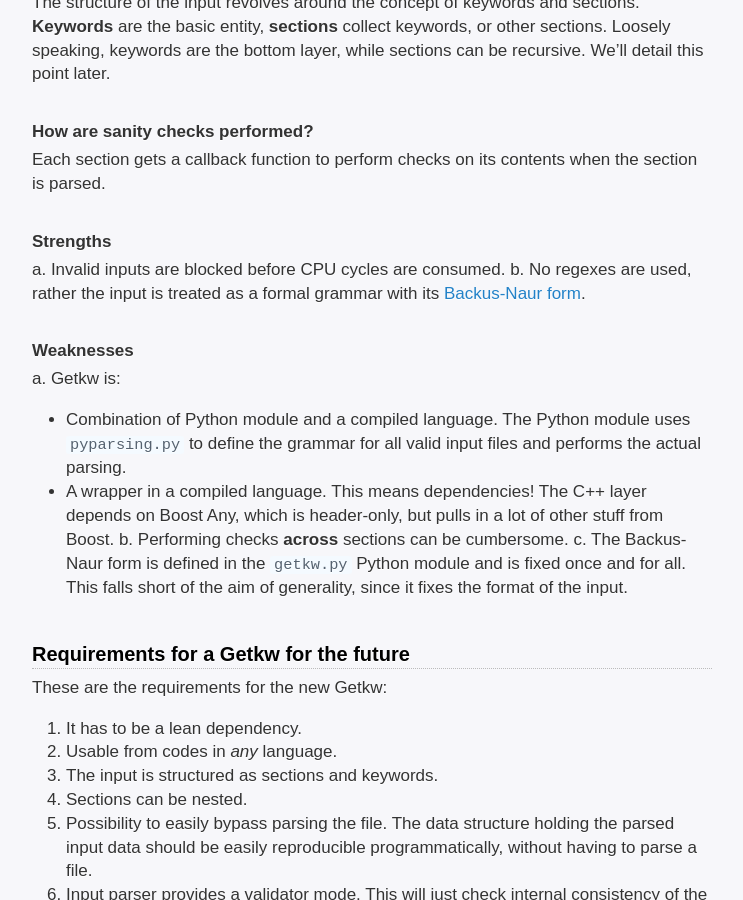
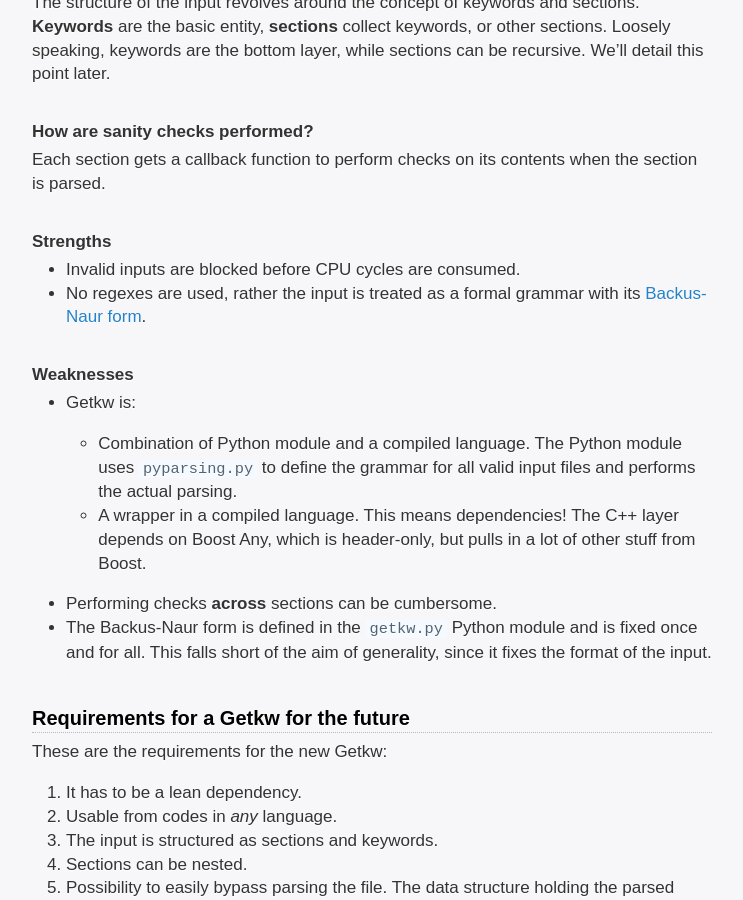
Before and after one commit to dev-cafe/blog, a Jekyll site: the page built from _posts/2018-09-14-getkw-01.md, in a window 1280 px wide and 900 px high, scrolled down 861 px. Shown: the whole window, without its empty margins (268-1011 px from the left). Built offline with Jekyll 4.4.1, drawn with Linux system fonts in a browser that asks for light colours.

Commit message:
fix rendering of nested bullet points
this was previously not rendered correctly

```diff
--- a/_posts/2018-09-14-getkw-01.md
+++ b/_posts/2018-09-14-getkw-01.md
@@ -37,22 +37,22 @@
 
 ### Strengths
 
-a. Invalid inputs are blocked before CPU cycles are consumed.
-b. No regexes are used, rather the input is treated as a formal grammar with its
-   [Backus-Naur form].
+- Invalid inputs are blocked before CPU cycles are consumed.
+- No regexes are used, rather the input is treated as a formal grammar with its
+  [Backus-Naur form].
 
 ### Weaknesses
 
-a. Getkw is:
-   - Combination of Python module and a compiled language.
-     The Python module uses `pyparsing.py` to define the grammar for all
-     valid input files and performs the actual parsing.
-   - A wrapper in a compiled language. This means dependencies! The C++ layer
-     depends on Boost Any, which is header-only, but pulls in a lot of other
-     stuff from Boost.
-b. Performing checks **across** sections can be cumbersome.
-c. The Backus-Naur form is defined in the `getkw.py` Python module and is fixed once and for all.
-   This falls short of the aim of generality, since it fixes the format of the input.
+- Getkw is:
+  - Combination of Python module and a compiled language.
+    The Python module uses `pyparsing.py` to define the grammar for all
+    valid input files and performs the actual parsing.
+  - A wrapper in a compiled language. This means dependencies! The C++ layer
+    depends on Boost Any, which is header-only, but pulls in a lot of other
+    stuff from Boost.
+- Performing checks **across** sections can be cumbersome.
+- The Backus-Naur form is defined in the `getkw.py` Python module and is fixed once and for all.
+  This falls short of the aim of generality, since it fixes the format of the input.
 
 ## Requirements for a Getkw for the future
 
```
